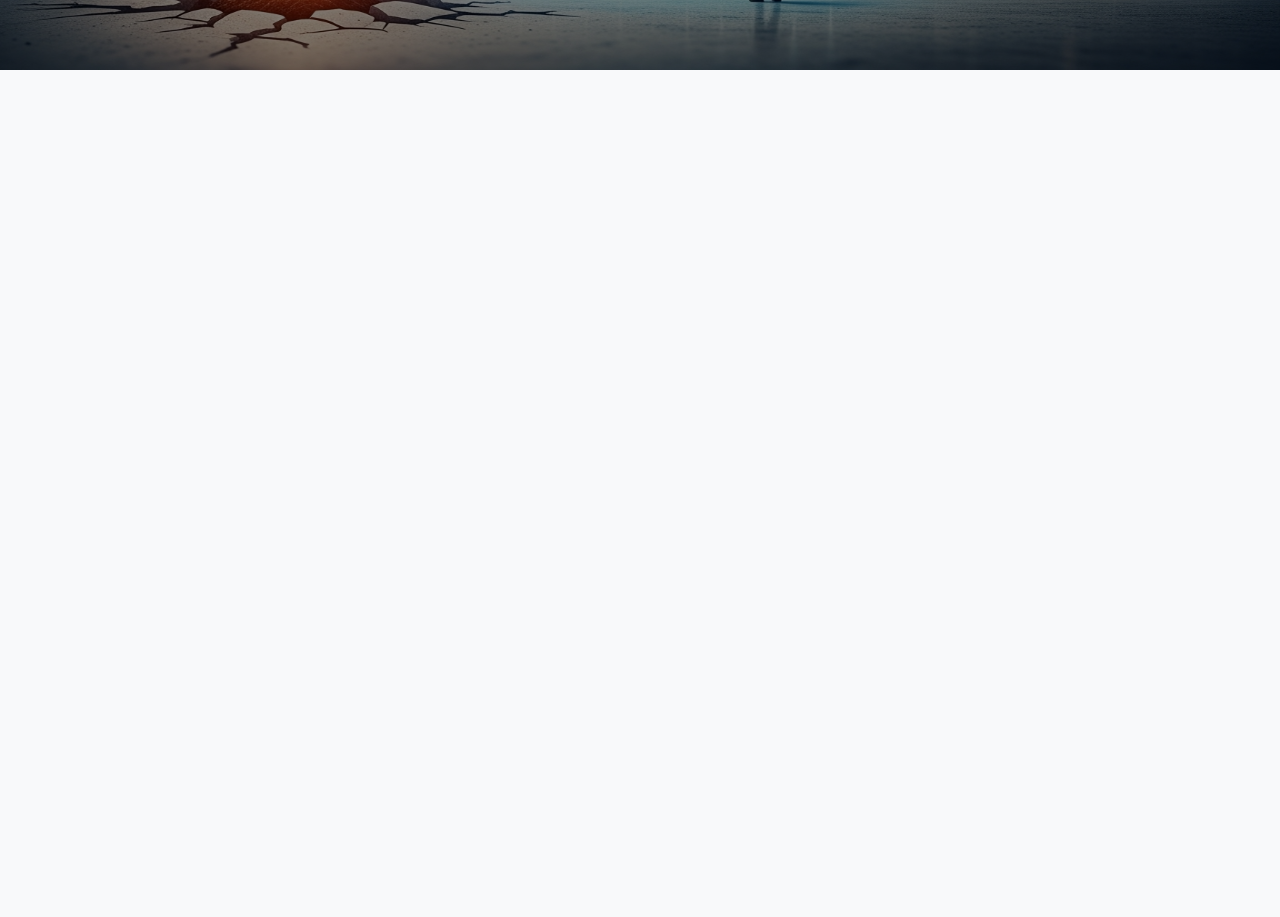
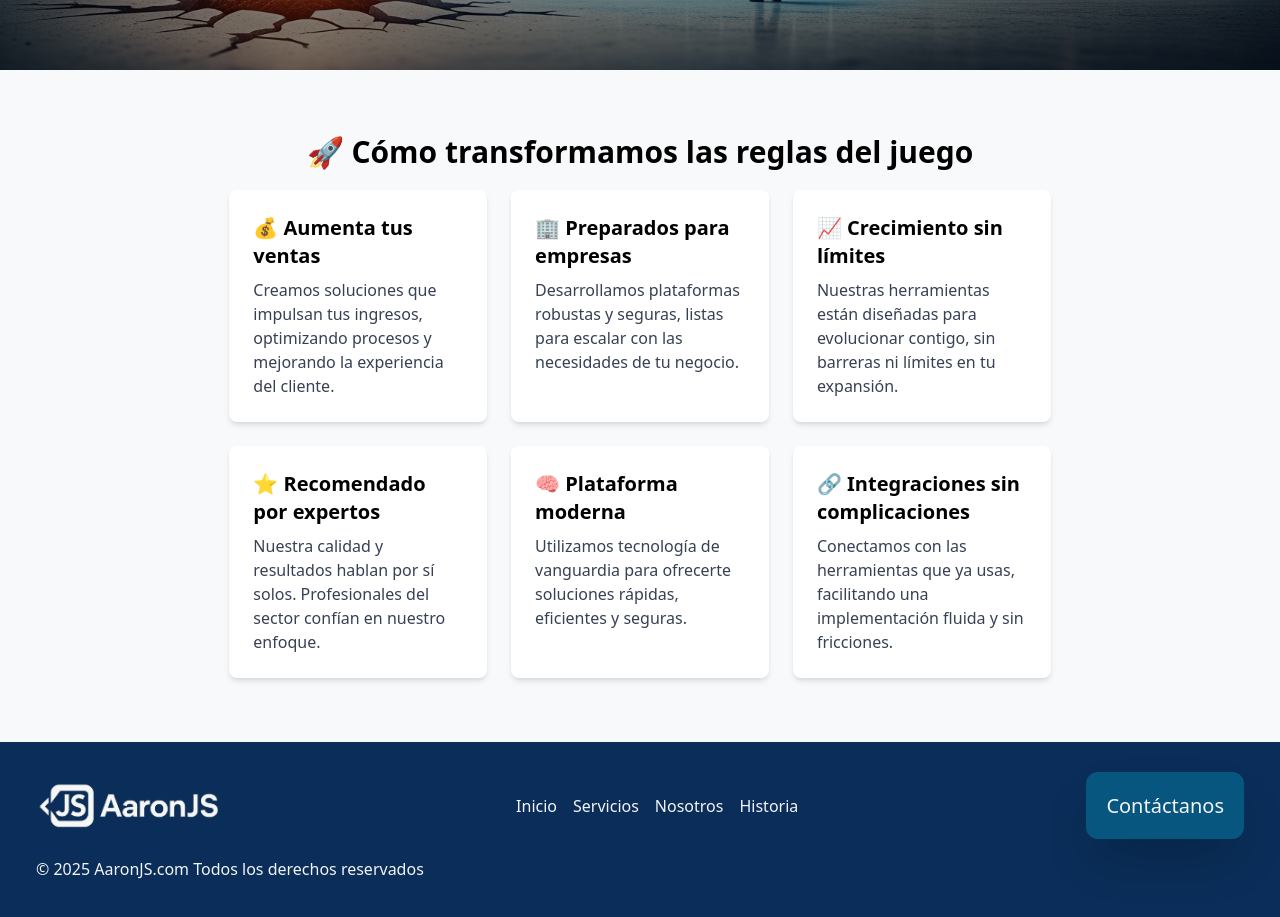
Before and after one commit to aaronJau21/AaronJS, a Next.js app: page / in a window 1280 px wide. Shown: the part 1620-2537 px from the top of the page. Before the commit the page ends 1690 px from the top, so only its background shows below. Built offline with nearby package versions, Linux system fonts and the light colour scheme.

Commit message:
feat: add ReglasJuego component and integrate it into the page layout; implement Footer component with navigation links

```diff
--- a/src/app/(pages)/layout.tsx
+++ b/src/app/(pages)/layout.tsx
@@ -1,3 +1,4 @@
+import { Footer } from "@/components/ui/Footer";
 import { Header } from "@/components/ui/Header";
 
 export default function Layout({ children }: { children: React.ReactNode }) {
@@ -5,6 +6,7 @@ export default function Layout({ children }: { children: React.ReactNode }) {
     <>
         <Header />
         {children}
+        <Footer />
     </>
   );
 }
--- a/src/app/(pages)/page.tsx
+++ b/src/app/(pages)/page.tsx
@@ -1,5 +1,6 @@
 import { Empresas } from "@/components/home/Empresas";
 import { InformacionPrincipal } from "@/components/home/InformacionPrincipal";
+import { ReglasJuego } from "@/components/home/ReglasJuego";
 import { Transforma } from "@/components/home/Transforma";
 import { Metadata } from "next";
 
@@ -16,6 +17,7 @@ export default function Page() {
       <InformacionPrincipal />
       <Empresas />
       <Transforma />
+      <ReglasJuego />
     </>
   );
 }
--- /dev/null
+++ b/src/components/home/ReglasJuego.tsx
@@ -0,0 +1,52 @@
+interface IJuegos {
+  title: string;
+  description: string;
+}
+
+const juegos: IJuegos[] = [
+  {
+    title: "💰 Aumenta tus ventas",
+    description: `Creamos soluciones que impulsan tus ingresos, optimizando procesos y mejorando la experiencia del cliente.`,
+  },
+  {
+    title: "🏢 Preparados para empresas",
+    description: `Desarrollamos plataformas robustas y seguras, listas para escalar con las necesidades de tu negocio.`,
+  },
+  {
+    title: "📈 Crecimiento sin límites",
+    description: `Nuestras herramientas están diseñadas para evolucionar contigo, sin barreras ni límites en tu expansión.`,
+  },
+  {
+    title: "⭐ Recomendado por expertos",
+    description: `Nuestra calidad y resultados hablan por sí solos. Profesionales del sector confían en nuestro enfoque.`,
+  },
+  {
+    title: "🧠 Plataforma moderna",
+    description: `Utilizamos tecnología de vanguardia para ofrecerte soluciones rápidas, eficientes y seguras.`,
+  },
+  {
+    title: "🔗 Integraciones sin complicaciones",
+    description: `Conectamos con las herramientas que ya usas, facilitando una implementación fluida y sin fricciones.`,
+  },
+];
+
+export const ReglasJuego = () => {
+  return (
+    <section className="py-16">
+      <h2 className="md:text-3xl font-bold text-center">
+        🚀 Cómo transformamos las reglas del juego
+      </h2>
+      <div className="mt-5 grid grid-cols-1 md:grid-cols-2 lg:grid-cols-3 gap-6 px-4 mx-auto md:w-8/12">
+        {juegos.map((juego, index) => (
+          <div
+            key={index}
+            className="bg-white p-6 rounded-lg shadow-md hover:shadow-lg transition-shadow duration-300"
+          >
+            <h3 className="text-xl font-semibold mb-2">{juego.title}</h3>
+            <p className="text-gray-700">{juego.description}</p>
+          </div>
+        ))}
+      </div>
+    </section>
+  );
+};
--- /dev/null
+++ b/src/components/ui/Footer.tsx
@@ -0,0 +1,60 @@
+import Link from "next/link";
+import Logo from "../../../public/img/shared/logo.png";
+import Image from "next/image";
+
+export const Footer = () => {
+  return (
+    <div className="bg-header p-9 text-gray-100">
+      <div className="flex justify-between items-center mb-6">
+        <div>
+          <Link href="/">
+            <Image
+              src={Logo}
+              alt="Logo de AaronJS"
+              width={70}
+              height={70}
+              className="w-48"
+              priority
+            />
+          </Link>
+        </div>
+        <div>
+          <Link
+            href="/"
+            className="hover:bg-[#2EC4B6]/30 hover:px-3 hover:rounded-2xl hover:py-1 transition-all duration-300"
+          >
+            Inicio
+          </Link>
+          <Link
+            href="/servicios"
+            className="hover:bg-[#2EC4B6]/30 hover:px-3 hover:rounded-2xl hover:py-1 transition-all duration-300 ml-4"
+          >
+            Servicios
+          </Link>
+          <Link
+            href="/nosotros"
+            className="hover:bg-[#2EC4B6]/30 hover:px-3 hover:rounded-2xl hover:py-1 transition-all duration-300 ml-4"
+          >
+            Nosotros
+          </Link>
+          <Link
+            href="/historia"
+            className="hover:bg-[#2EC4B6]/30 hover:px-3 hover:rounded-2xl hover:py-1 transition-all duration-300 ml-4"
+          >
+            Historia
+          </Link>
+        </div>
+        <div>
+          <Link
+            href="/contacto"
+            className="text-xl cursor-pointer bg-[#00B4D8]/30 px-5 py-5 rounded-xl hover:bg-[#2EC4B6]/10 shadow-2xl transition-all duration-300"
+          >
+            Contáctanos
+          </Link>
+        </div>
+      </div>
+
+      <p>© 2025 AaronJS.com Todos los derechos reservados</p>
+    </div>
+  );
+};
```
